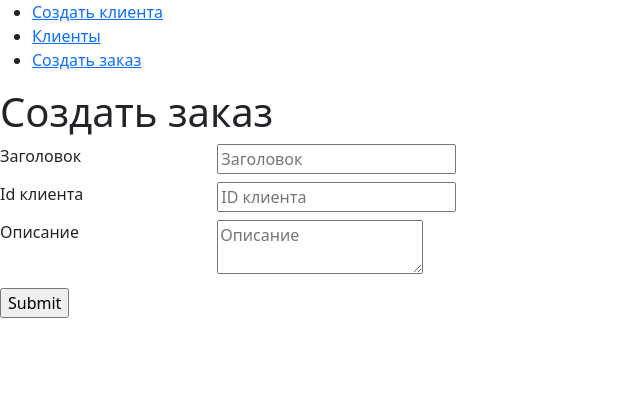
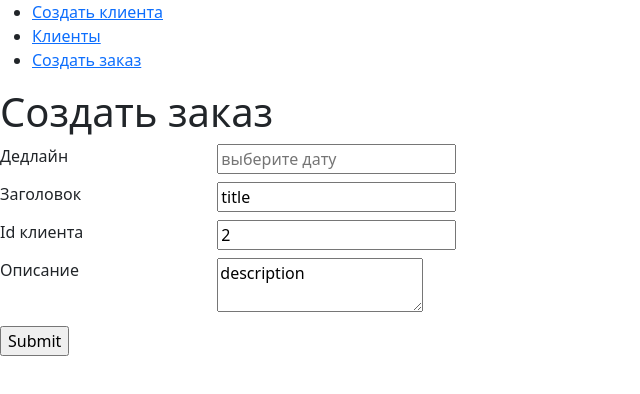
Before and after one commit to stz777/crm-mif, a Next.js app: page /leads/create in a window 1280 px wide. Shown: the top 394 px of the page, without its empty margins (0-640 px from the left). Built offline with nearby package versions, Linux system fonts and the light colour scheme.

Commit message:
add react-datepicker

```diff
--- a/package.json
+++ b/package.json
@@ -11,13 +11,16 @@
   "dependencies": {
     "@types/node": "20.4.5",
     "@types/react": "18.2.18",
+    "@types/react-datepicker": "^4.15.0",
     "@types/react-dom": "18.2.7",
     "bootstrap": "^5.3.1",
+    "dayjs": "^1.11.9",
     "eslint": "8.46.0",
     "eslint-config-next": "13.4.12",
     "mysql2": "^3.6.0",
     "next": "13.4.12",
     "react": "18.2.0",
+    "react-datepicker": "^4.16.0",
     "react-dom": "18.2.0",
     "react-hook-form": "^7.45.4",
     "typescript": "5.1.6"
--- a/src/app/layout.tsx
+++ b/src/app/layout.tsx
@@ -1,5 +1,6 @@
 import Link from "next/link"
 import 'bootstrap/dist/css/bootstrap.min.css';
+import "react-datepicker/dist/react-datepicker.css";
 
 export default function RootLayout({
   children,
--- a/src/app/leads/create/createLeadForm.tsx
+++ b/src/app/leads/create/createLeadForm.tsx
@@ -1,23 +1,47 @@
 "use client"
-
+import { registerLocale } from "react-datepicker";
+import ru from 'date-fns/locale/ru';
 import FieldWrapper from "@/app/ui/form/fieldWrapper";
-import { useForm } from "react-hook-form";
+import { useForm, Controller } from "react-hook-form";
+import DatePicker from "react-datepicker";
+registerLocale('ru', ru)
 
 type FormValues = {
     title: string
     client: number
     description: string
-    deadline: string
+    deadline: any
 };
 
 export default function CreateLeadForm() {
     const { register, handleSubmit, formState: { errors }, control } = useForm<FormValues>({
-        defaultValues:{
-
+        defaultValues: {
+            title: "title",
+            client: 2,
+            description: "description",
         }
     });
     return (
         <form onSubmit={handleSubmit(onSubmit)}>
+            <FieldWrapper title="Дедлайн"
+                field={<>
+                    <Controller
+                        control={control}
+                        name="deadline"
+                        render={({ field }) => (
+                            <DatePicker
+                                locale="ru"
+                                {...field}
+                                dateFormat="dd.MM.yyyy"
+                                selected={field.value}
+                                onChange={(date) => field.onChange(date)}
+                                placeholderText="выберите дату"
+                            />
+                        )}
+                    />
+                </>}
+            />
+
             <FieldWrapper title="Заголовок"
                 field={<>
                     <input {...register("title", { required: true })} placeholder="Заголовок" />
@@ -39,7 +63,6 @@ export default function CreateLeadForm() {
 }
 
 const onSubmit = (data: any) => {
-    console.log(data);
     fetch(
         "/api/leads/create",
         {
```
Also changed, not shown: 1 other file (tests, documents, lock files or other folders).
